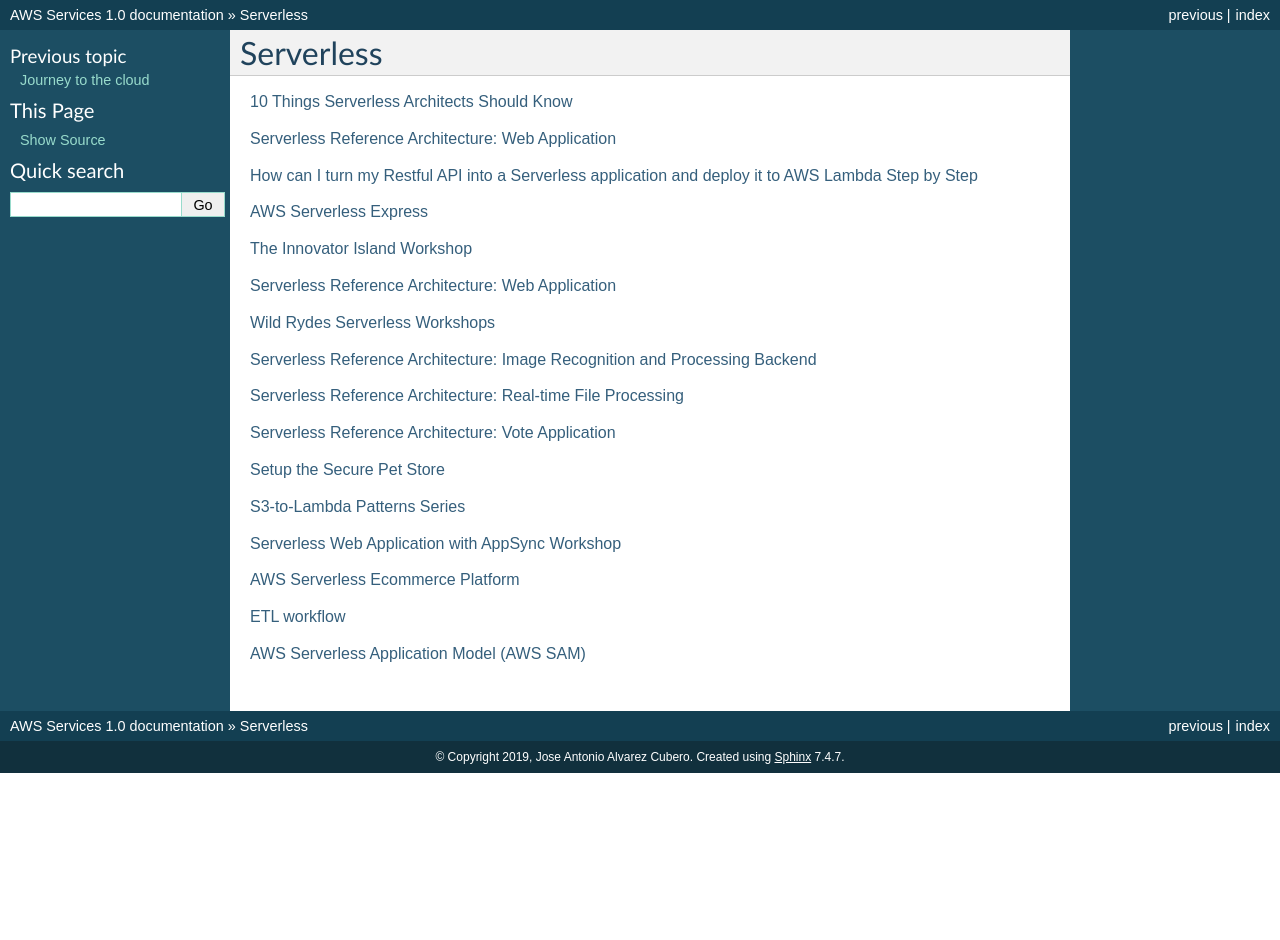
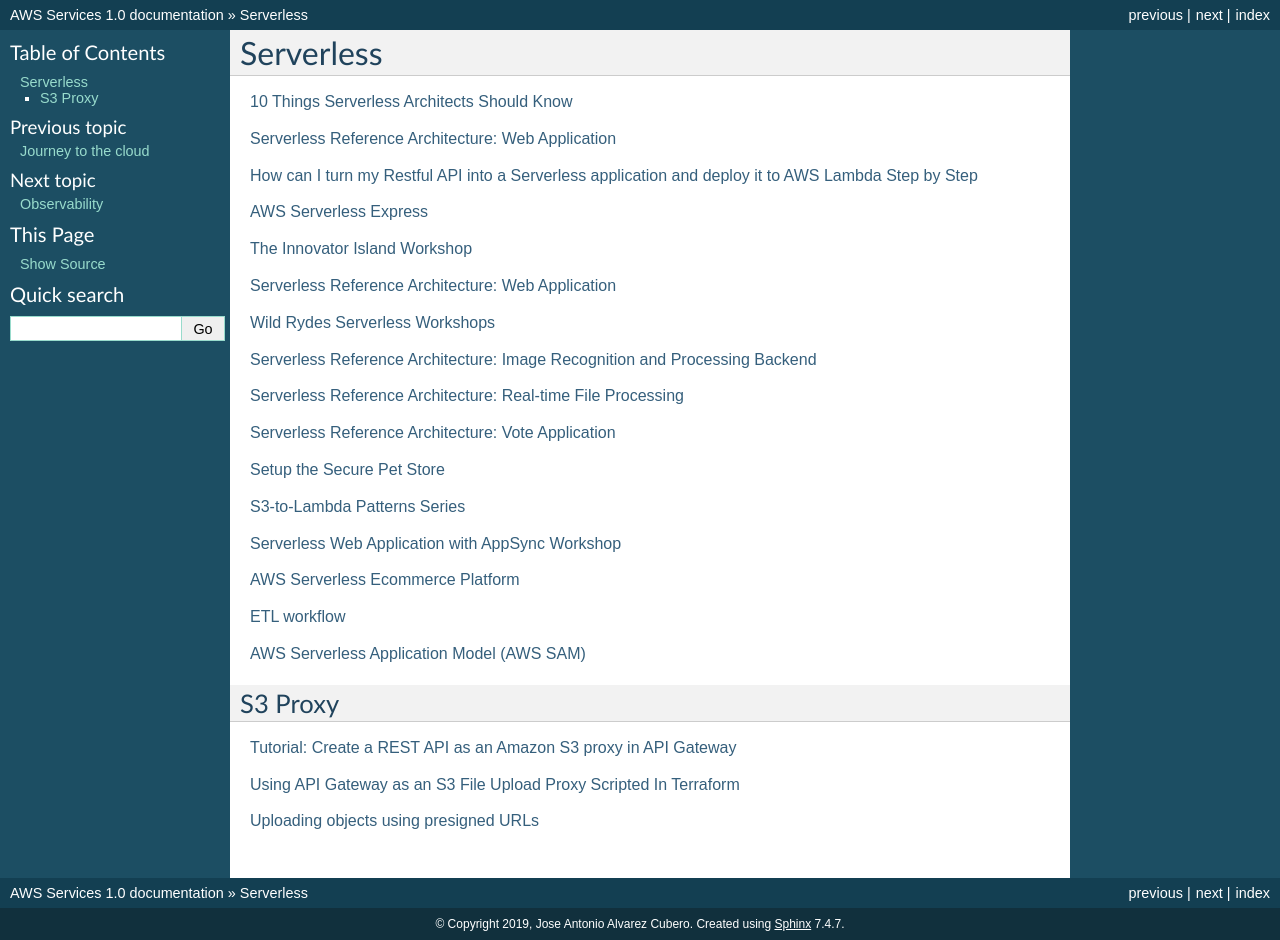
Before and after one commit to jacubero/aws-sysops, a Sphinx documentation site: the page built from docs/serverless.rst, in a window 1280 px wide. Built offline with Sphinx 7.4.7, drawn with Linux system fonts in a browser that asks for light colours; pages that are not in the unit, such as notebooks, are missing from menus; before the commit the page ends 900 px from its top, so only the background shows below that.

Commit message:
New version

```diff
--- a/docs/index.rst
+++ b/docs/index.rst
@@ -23,6 +23,7 @@
    Local AWS <local>
    Journey to the cloud <journey>
    Serverless <serverless>
+   Observability <observability>
 
    *
 
--- a/docs/journey.rst
+++ b/docs/journey.rst
@@ -19,3 +19,9 @@
 `How to migrate <https://aws.amazon.com/es/cloud-migration/how-to-migrate/>`_
 
 `Migrating to AWS Method 2 – Rehosting, aka Lift-and-Shift <https://cloudsoft.io/migrating-to-aws-method-2-rehosting-aka-lift-and-shift/>`_
+
+`Microsoft Cloud Adoption Framework for Azure <https://azure.microsoft.com/en-us/cloud-adoption-framework/>`_
+
+`Cloud Adoption Framework guidance <https://docs.microsoft.com/en-us/azure/cloud-adoption-framework/>`_
+
+`AWS Cloud Adoption Framework <https://aws.amazon.com/es/professional-services/CAF/?nc1=h_ls>`_
--- a/docs/serverless.rst
+++ b/docs/serverless.rst
@@ -33,3 +33,12 @@
 `ETL workflow <https://github.com/aws-samples/aws-etl-orchestrator>`_
 
 `AWS Serverless Application Model (AWS SAM) <https://github.com/aws/serverless-application-model>`_
+
+S3 Proxy
+========
+
+`Tutorial: Create a REST API as an Amazon S3 proxy in API Gateway <https://docs.aws.amazon.com/apigateway/latest/developerguide/integrating-api-with-aws-services-s3.html>`_
+
+`Using API Gateway as an S3 File Upload Proxy Scripted In Terraform <https://medium.com/@robertsparker/using-api-gateway-as-an-s3-file-upload-proxy-scripted-in-terraform-967fa5de295f>`_
+
+`Uploading objects using presigned URLs <https://docs.aws.amazon.com/AmazonS3/latest/dev/PresignedUrlUploadObject.html>`_
```
Also changed, not shown: docs/observability.rst (added, +8 -0 lines).
